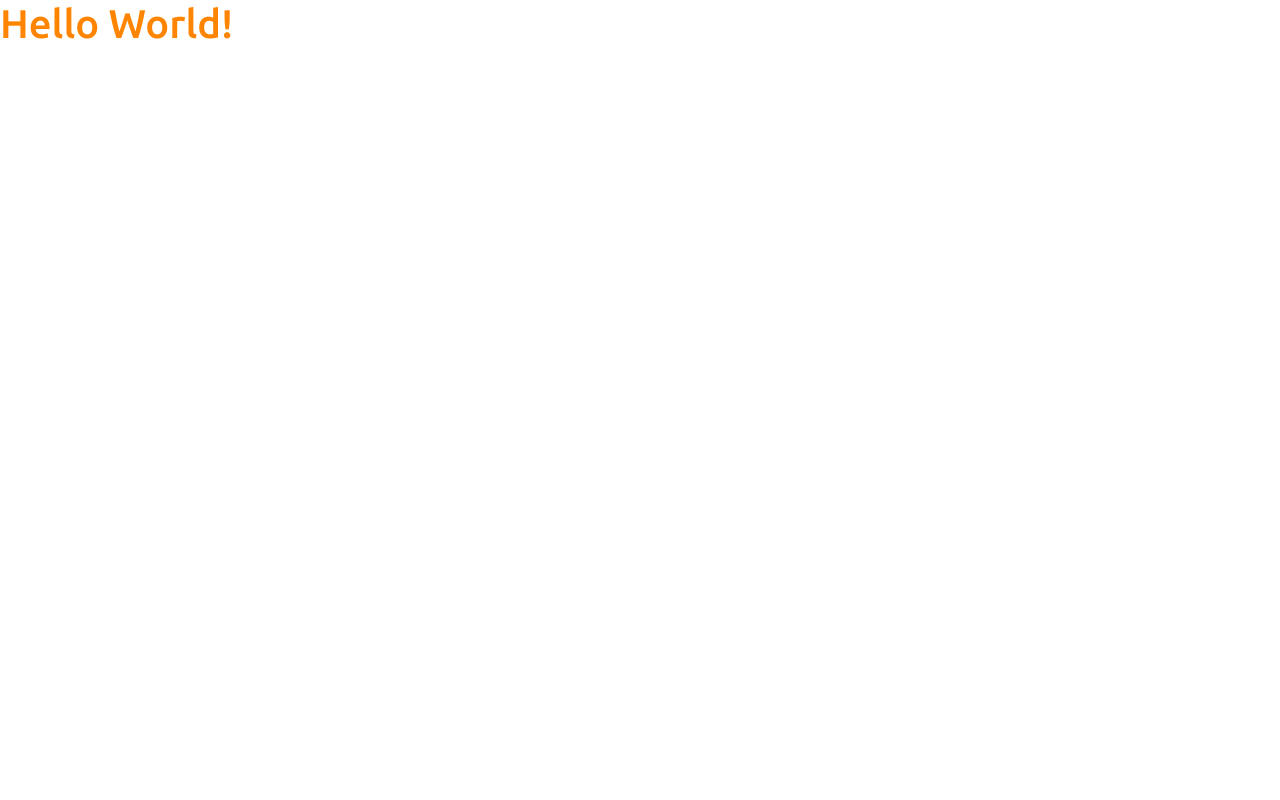
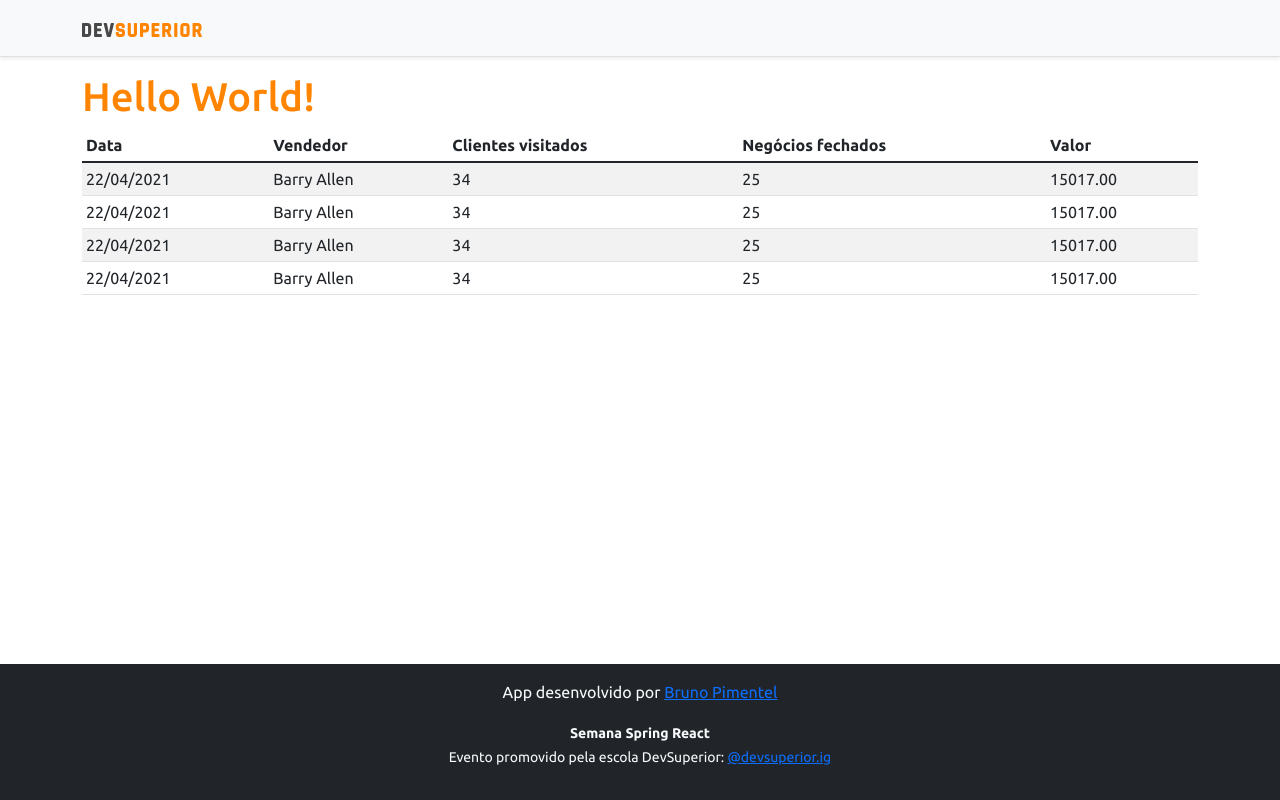
Before and after one commit to E3ND/Semana_Spring_React, a React (Create React App) app in the folder frontend/: page / in a window 1280 px wide. Built offline with nearby package versions, Linux system fonts and the light colour scheme.

Commit message:
Basic static components

```diff
--- a/frontend/src/App.tsx
+++ b/frontend/src/App.tsx
@@ -1,10 +1,20 @@
-import React from 'react';
+import React from "react";
+
+import DataTable from "components/DataTable";
+import Footer from "components/Footer";
+import NavBar from "components/NavBar";
 
 function App() {
   return (
-    <div>
-      <h1 className="text-primary"> Hello World! </h1>
-    </div>
+    <>
+      <NavBar />
+      <div className="container">
+        <h1 className="text-primary"> Hello World! </h1>
+
+        <DataTable />
+      </div>
+      <Footer />
+    </>
   );
 }
 
--- /dev/null
+++ b/frontend/src/components/DataTable/index.tsx
@@ -0,0 +1,51 @@
+import React from "react";
+
+function DataTable() {
+  return (
+    <div className="table-responsive">
+        <table className="table table-striped table-sm">
+            <thead>
+                <tr>
+                    <th>Data</th>
+                    <th>Vendedor</th>
+                    <th>Clientes visitados</th>
+                    <th>Negócios fechados</th>
+                    <th>Valor</th>
+                </tr>
+            </thead>
+            <tbody>
+                <tr>
+                    <td>22/04/2021</td>
+                    <td>Barry Allen</td>
+                    <td>34</td>
+                    <td>25</td>
+                    <td>15017.00</td>
+                </tr>
+                <tr>
+                    <td>22/04/2021</td>
+                    <td>Barry Allen</td>
+                    <td>34</td>
+                    <td>25</td>
+                    <td>15017.00</td>
+                </tr>
+                <tr>
+                    <td>22/04/2021</td>
+                    <td>Barry Allen</td>
+                    <td>34</td>
+                    <td>25</td>
+                    <td>15017.00</td>
+                </tr>
+                <tr>
+                    <td>22/04/2021</td>
+                    <td>Barry Allen</td>
+                    <td>34</td>
+                    <td>25</td>
+                    <td>15017.00</td>
+                </tr>
+            </tbody>
+        </table>
+    </div>
+  );
+}
+
+export default DataTable;
--- /dev/null
+++ b/frontend/src/components/Footer/index.tsx
@@ -0,0 +1,36 @@
+import React from "react";
+
+function Footer() {
+  return (
+      <footer className="footer mt-auto py-3 bg-dark">
+        <div className="container">
+          <p className="text-light">
+            App desenvolvido por{" "}
+            <a
+              href="https://github.com/E3ND"
+              target="_blank"
+              rel="noreferrer"
+            >
+              Bruno Pimentel
+            </a>
+          </p>
+          <p className="text-light">
+            <small>
+              <strong>Semana Spring React</strong>
+              <br />
+              Evento promovido pela escola DevSuperior:{" "}
+              <a
+                href="https://instagram.com/devsuperior.ig"
+                target="_blank"
+                rel="noreferrer"
+              >
+                @devsuperior.ig
+              </a>
+            </small>
+          </p>
+        </div>
+      </footer>
+  );
+}
+
+export default Footer;
--- /dev/null
+++ b/frontend/src/components/NavBar/index.tsx
@@ -0,0 +1,15 @@
+import ImgDsDark from 'assets/img/ds-dark.svg';
+
+function NavBar() {
+  return (
+    <div className="d-flex flex-column flex-md-row align-items-center p-3 px-md-4 mb-3 bg-light border-bottom shadow-sm">
+      <div className="container">
+        <nav className="my-2 my-md-0 mr-md-3">
+          <img src={ImgDsDark} alt="DevSuperior" width="120" />
+        </nav>
+      </div>
+    </div>
+  );
+}
+
+export default NavBar;
--- a/frontend/src/index.tsx
+++ b/frontend/src/index.tsx
@@ -5,6 +5,7 @@
 import 'assets/css/styles.css';
 
 import App from './App';
+import NavBar from 'components/NavBar';
 
 ReactDOM.render(
   <React.StrictMode>
```
Also changed, not shown: frontend/src/assets/img/ds-dark.svg (added).
